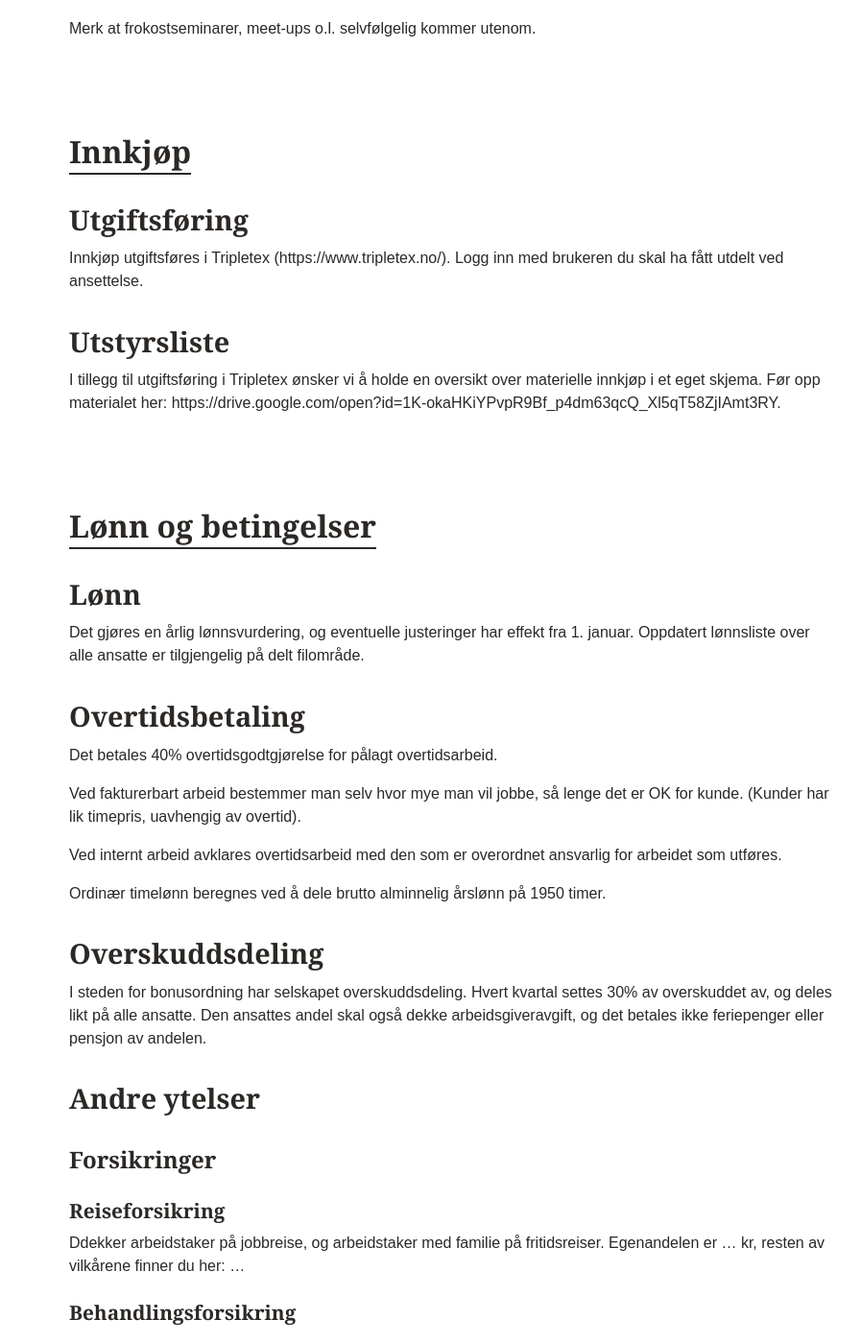
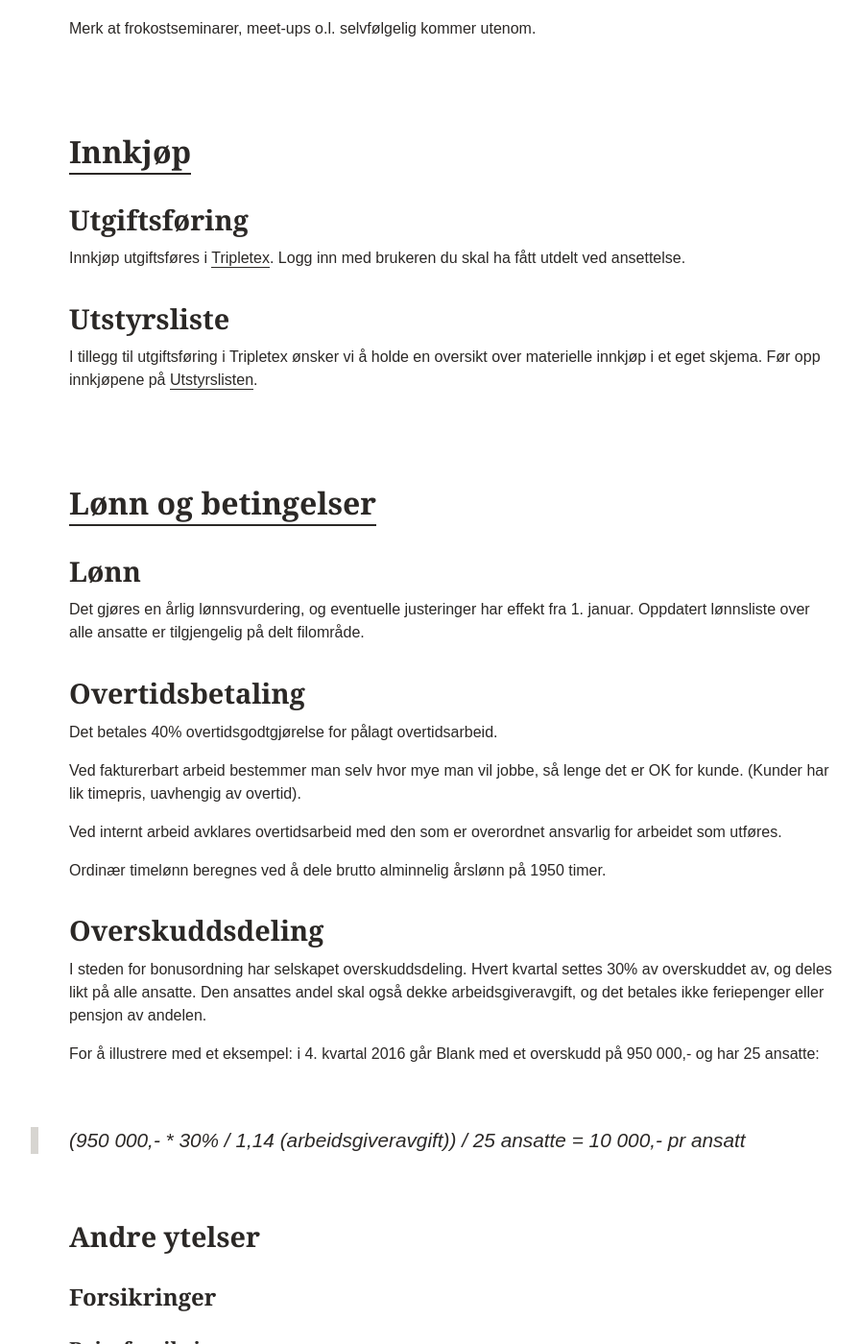
Before and after one commit to blankoslo/about-blank, a Jekyll site: the page built from index.md, in a window 1280 px wide and 1400 px high, scrolled down 2286 px. Shown: the whole window at 96% size, without its empty margins (168-1065 px from the left). Built offline with Jekyll 4.4.1, drawn with Linux system fonts in a browser that asks for light colours.

Commit message:
Adde some correct markdown

```diff
--- a/content/lonn.md
+++ b/content/lonn.md
@@ -19,6 +19,10 @@ Ordinær timelønn beregnes ved å dele brutto alminnelig årslønn på 1950 tim
 ## Overskuddsdeling
 I steden for bonusordning har selskapet overskuddsdeling. Hvert kvartal settes 30% av overskuddet av, og deles likt på alle ansatte. Den ansattes andel skal også dekke arbeidsgiveravgift, og det betales ikke feriepenger eller pensjon av andelen.
 
+For å illustrere med et eksempel: i 4. kvartal 2016 går Blank med et overskudd på 950 000,- og har 25 ansatte:
+
+> (950 000,- * 30% / 1,14 (arbeidsgiveravgift)) / 25 ansatte = 10 000,- pr ansatt
+
 ## Andre ytelser
 
 ### Forsikringer
--- a/content/utstyr.md
+++ b/content/utstyr.md
@@ -5,8 +5,8 @@ permalink: /innkjop/
 ---
 
 ## Utgiftsføring
-Innkjøp utgiftsføres i Tripletex (https://www.tripletex.no/). Logg inn med brukeren du skal ha fått utdelt ved ansettelse.
+Innkjøp utgiftsføres i [Tripletex](https://www.tripletex.no/). Logg inn med brukeren du skal ha fått utdelt ved ansettelse.
 
 ## Utstyrsliste
 
-I tillegg til utgiftsføring i Tripletex ønsker vi å holde en oversikt over materielle innkjøp i et eget skjema. Før opp materialet her: https://drive.google.com/open?id=1K-okaHKiYPvpR9Bf_p4dm63qcQ_Xl5qT58ZjIAmt3RY.
+I tillegg til utgiftsføring i Tripletex ønsker vi å holde en oversikt over materielle innkjøp i et eget skjema. Før opp innkjøpene på [Utstyrslisten](https://drive.google.com/open?id=1K-okaHKiYPvpR9Bf_p4dm63qcQ_Xl5qT58ZjIAmt3RY).
```
